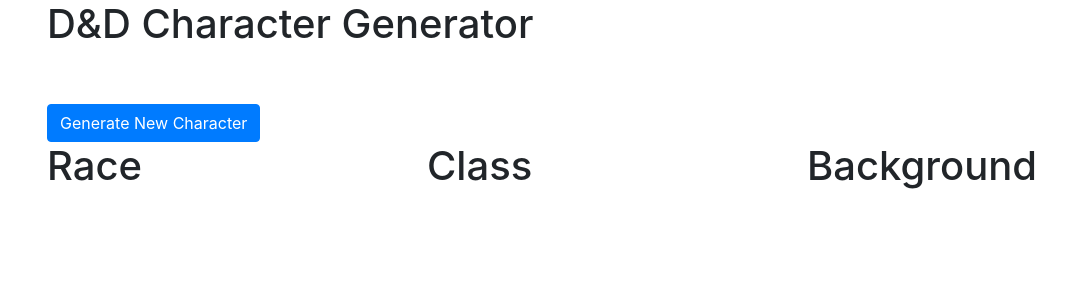
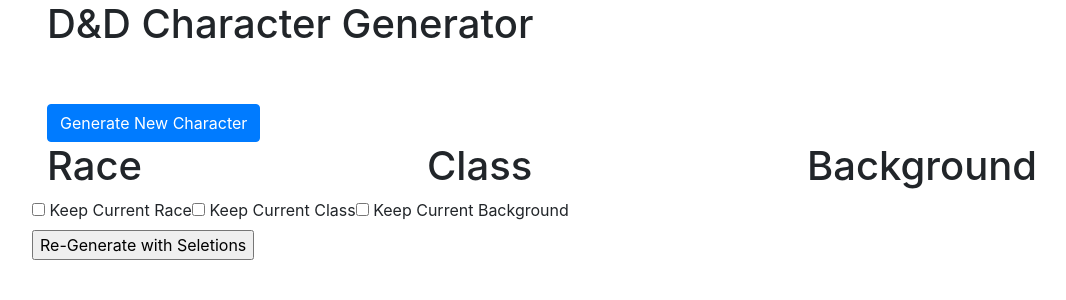
Before and after one commit to jldust/character-generator, a React (Create React App) app: page / in a window 1280 px wide. Shown: the top 300 px of the page, without its empty margins (38-1104 px from the left). Built offline with nearby package versions, Linux system fonts and the light colour scheme.

Commit message:
Figued out how to call/display additional component

```diff
--- a/src/components/App.js
+++ b/src/components/App.js
@@ -2,7 +2,7 @@
 
 //Get Compontents & Style
 import '../css/App.scss';
-//import Character from './Character'
+import SelectedData from './SelectedData';
 //import Footer from './footer'
 import Button from 'react-bootstrap/Button';
 import { Container, Row, Col } from 'react-bootstrap';
@@ -24,66 +24,58 @@
 
 //Prompt user if they would like to store any of the current values and roll again
 //Select parts of character to keep and re-generate the rest
-class selectedData extends Component {
+/*class selectedData extends Component {
   constructor(props) {
     super(props);
+    this.state = {
+      categories: [
+        {id: 'race', value: "Keep Current Race"},
+        {id: 'class', value: "Keep Current Class"},
+        {id: 'background', value: "Keep Current Background"}
+      ],
+      checkedItems: new Map ()
+    }
 
     //Attach Handlers for Checkboxes
-    this.handleRaceChange = this.handleRaceChange.bind(this);
-    this.handleClassChange = this.handleClassChange.bind(this);
-    this.handleBackgroundChange = this.handleBackgroundChange.bind(this);
+    this.handleChange = this.handleChange.bind(this);
   }
-  //Was Checkbox checked?
-  handleRaceChange(e) {
-    this.props.onRaceChange(e.target.checked);
+
+  //Something happened with the Checkbox
+  handleChange(event) {
+    var isChecked = event.target.checked;
+    var item = event.target.value;
+
+    this.props.setState(prevState => ({ checkedItems: prevState.checkedItems.set(item, isChecked) }));
   }
-  //Was Checkbox checked?
-  handleClassChange(e) {
-    this.props.onClassChange(e.target.checked);
-  }
-  //Was Checkbox checked?
-  handleBackgroundChange(e) {
-    this.props.onBackgroundChange(e.target.checked);
+
+
+  //Want to update character generated
+  handleSubmit(event) {
+    console.log("See Me?");
+    console.log(this.props.state);
+    event.preventDefault();
   }
 
 
   render() {
     return (
-      <form>
-        <p>
-          <input
-            type="checkbox"
-            checked={this.props.chosenRace}
-            onChange={this.handleRaceChange}
-            />
-          {' '}
-          Keep current race
-        </p>
-        <p>
-          <input
-            type="checkbox"
-            checked={this.props.chosenClass}
-            onChange={this.handleClassChange}
-             />
-          {' '}
-          Keep current class
-        </p>
-        <p>
-          <input
-            type="checkbox"
-            checked={this.props.chosenBackground}
-            onChange={this.handleBackgroundChange}
-            />
-          {' '}
-          Keep current background
-        </p>
+      <form onSubmit={this.handleSubmit}>
+        {
+          this.state.categories.map(item => (
+            <label>
+              <input type="checkbox" value={item.id} onChange={this.handleChange} /> {item.value}
+            </label>
+          ))
+        }
+
+        <br />
+        <input type="submit" value="Re-Generate with Seletions" />
       </form>
     );
+  }
+} */
 
-  }
-}
-
-
+//Main Application
 class App extends Component {
   constructor (props) {
     super(props);
@@ -153,7 +145,7 @@
           <br />
           {/*Display Area for Current Character*/}
           <div>
-          <Button className="button" bsSize="large" onClick={this.handleGenerateCharacter}>Generate New Character</Button>
+          <Button className="button" onClick={this.handleGenerateCharacter}>Generate New Character</Button>
             <Row>
               <Col>
                 <h1>Race</h1>
@@ -169,17 +161,11 @@
               </Col>
             </Row>
           </div>
-          {/*Selection to save data via checkboxes*/}
+        </Container>
+        <Container>
           <Row>
-            <selectedData
-
-
-            />
+            <SelectedData data={data} />
           </Row>
-          {/*Display Current Character}
-          <Row>
-            <savedCharacter />
-          </Row>*/}
         </Container>
 
         {/* <Character data={data} /> */}
@@ -189,22 +175,4 @@
   }
 }
 
-
-
-
-
-
-
-
-
-
-
-
-
-
-
-
-
-
-
 export default App;
--- /dev/null
+++ b/src/components/SelectedData.js
@@ -0,0 +1,61 @@
+import React, {Component} from 'react';
+
+//Get Compontents & Style
+import '../css/App.scss';
+
+
+//Prompt user if they would like to store any of the current values and roll again
+//Select parts of character to keep and re-generate the rest
+class SelectedData extends Component {
+  constructor(props) {
+    super(props);
+    this.state = {
+      categories: [
+        {id: 'race', value: "Keep Current Race"},
+        {id: 'class', value: "Keep Current Class"},
+        {id: 'background', value: "Keep Current Background"}
+      ],
+      checkedItems: new Map ()
+    }
+
+    //Attach Handlers for Checkboxes
+    this.handleChange = this.handleChange.bind(this);
+  }
+
+  //Something happened with the Checkbox
+  handleChange(event) {
+    var isChecked = event.target.checked;
+    var item = event.target.value;
+
+    this.props.setState(prevState => ({ checkedItems: prevState.checkedItems.set(item, isChecked) }));
+  }
+
+
+  //Want to update character generated
+  handleSubmit(event) {
+    console.log("See Me?");
+    console.log(this.props.state);
+    event.preventDefault();
+  }
+
+
+  render() {
+    return (
+      <div>
+          <form onSubmit={this.handleSubmit}>
+          {
+            this.state.categories.map(item => (
+              <label>
+                <input type="checkbox" value={item.id} onChange={this.handleChange} /> {item.value}
+              </label>
+            ))
+          }
+
+          <br />
+          <input type="submit" value="Re-Generate with Seletions" />
+        </form>
+      </div>
+    );
+  }
+}
+  export default SelectedData;
```
